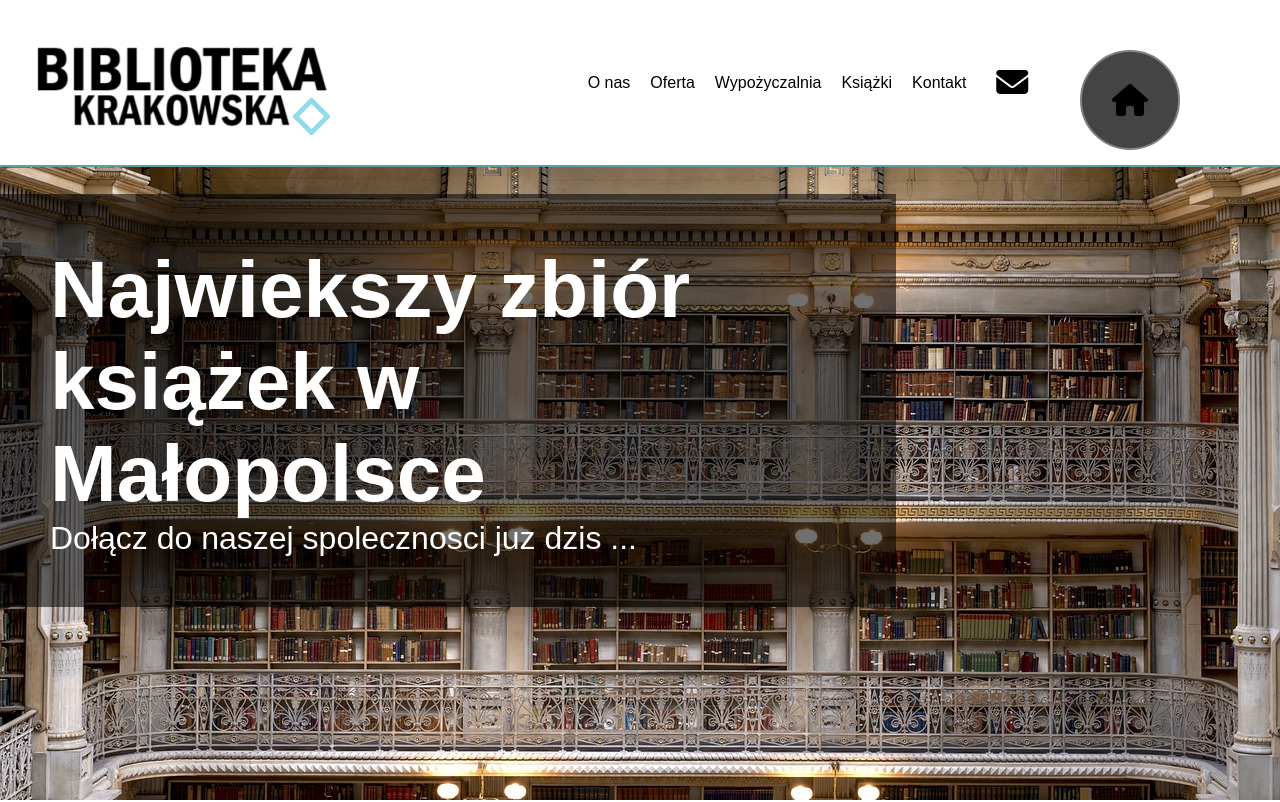
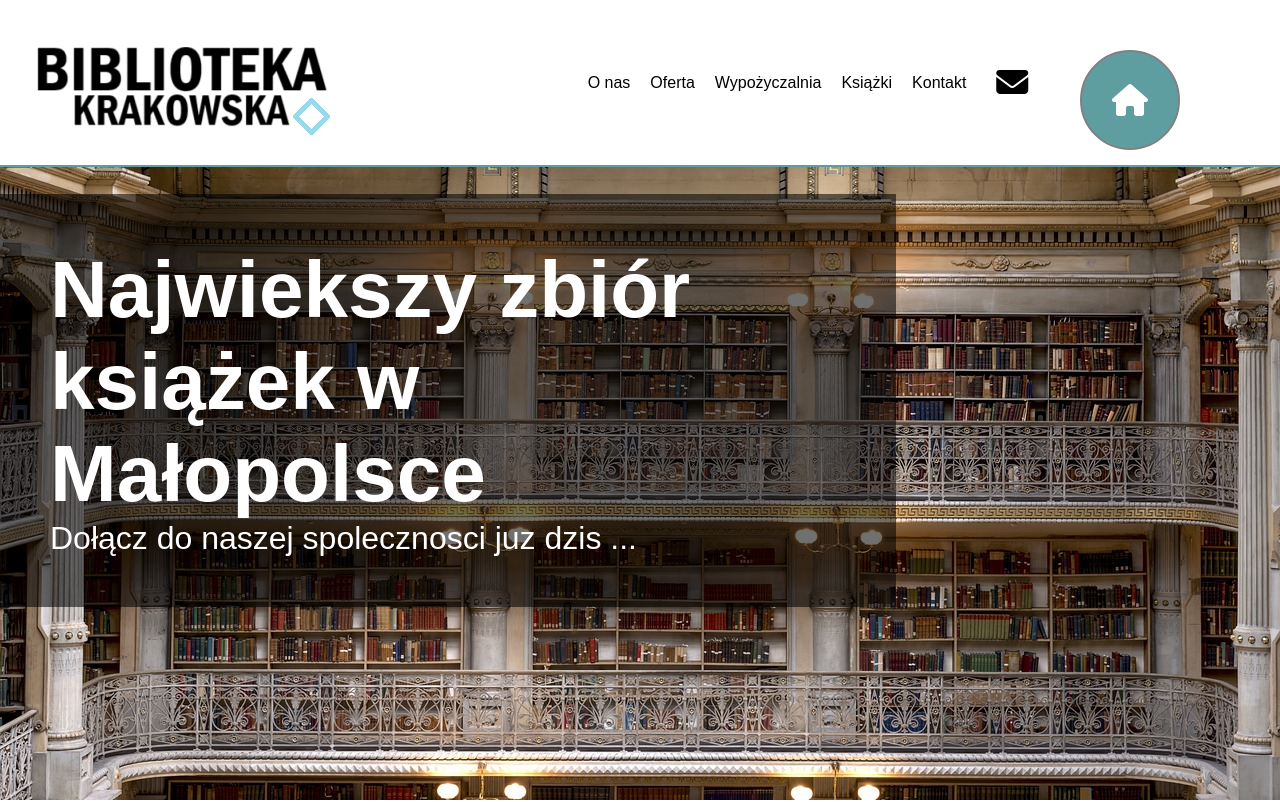
Before and after one commit to marcinoles87/biblioteka, a React (Create React App) app: page / in a window 1280 px wide. Shown: the top 802 px of the page. Built offline with nearby package versions, Linux system fonts and the light colour scheme; no server answers; a web font is replaced by a local one.

Commit message:
add new function

```diff
--- a/src/App.css
+++ b/src/App.css
@@ -94,7 +94,7 @@ html{
   height: 100px;
   border: 2px solid gray;
   border-radius: 150px;
-  background-color: #444444;
+  background-color: cadetblue;
   z-index: 10010;
   transition: 1s ease;
 }
@@ -104,6 +104,7 @@ html{
   top:50%;
   left: 50%;
   transform: translate(-50%,-50%);
+  color: white;
 }
 
 .home:hover{
```
